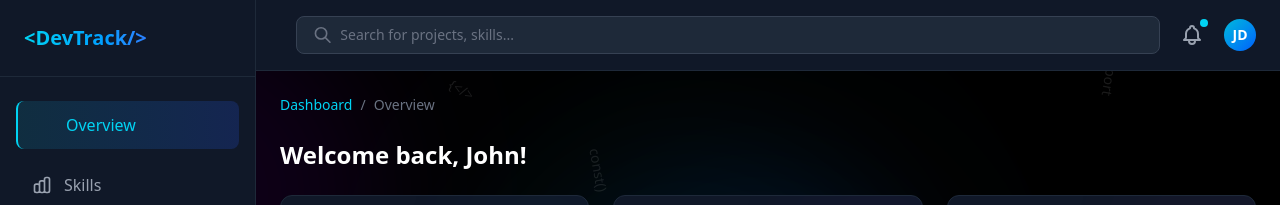
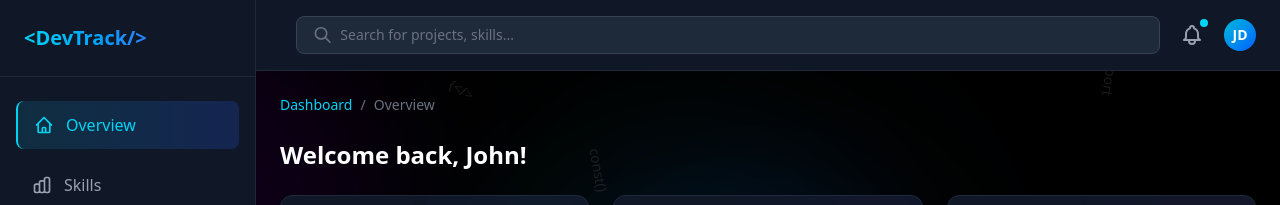
Before and after one commit to nazmisani/DevTrack_Client, a Next.js app in the folder my-app/: page /dashboard in a window 1280 px wide. Shown: the top 205 px of the page. Built offline with nearby package versions, Linux system fonts and the light colour scheme.

Commit message:
fix: add stroke attribute to icon component for improved styling

```diff
--- a/my-app/src/app/dashboard/page.tsx
+++ b/my-app/src/app/dashboard/page.tsx
@@ -137,6 +137,7 @@ export default function Dashboard() {
                   className="h-5 w-5 mr-3"
                   fill="none"
                   viewBox="0 0 24 24"
+                  stroke="currentColor"
                 >
                   <path
                     strokeLinecap="round"
```
